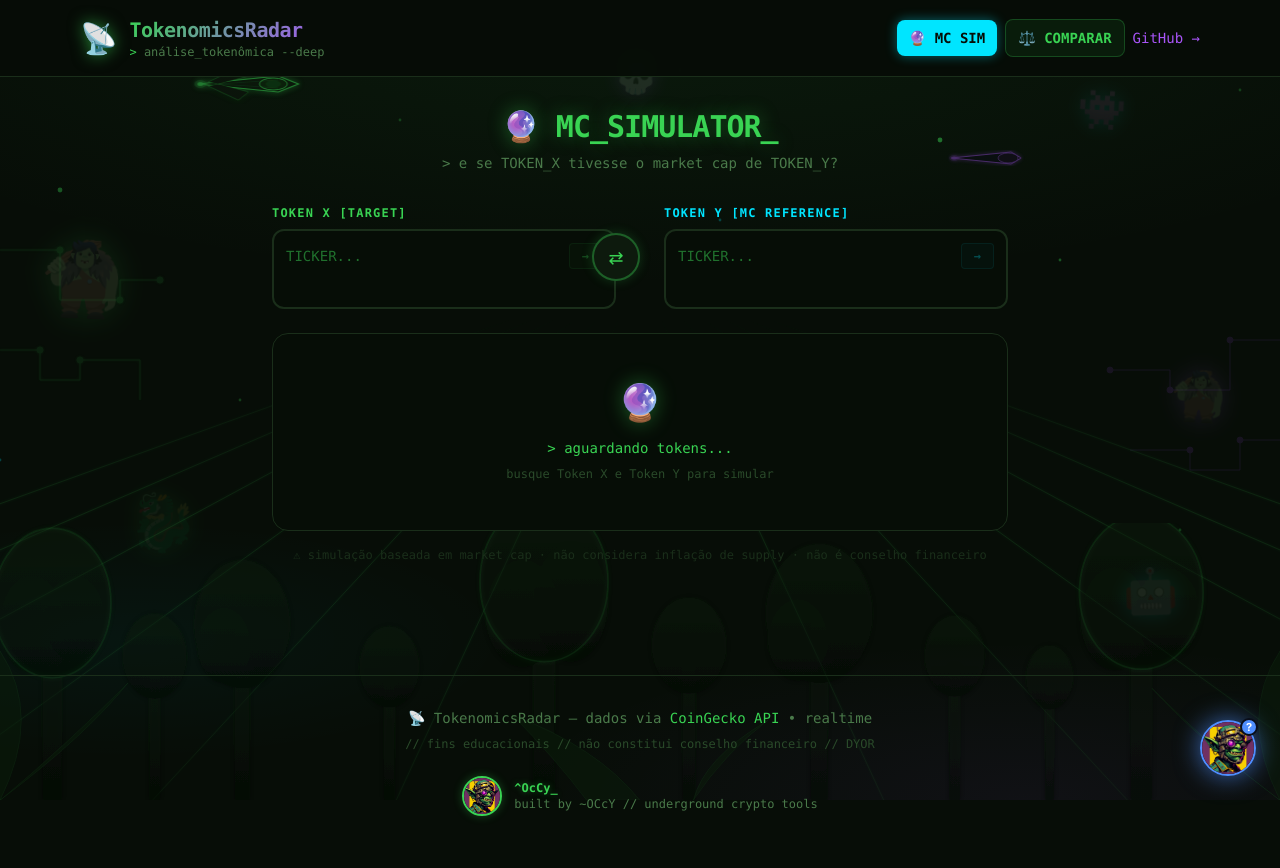
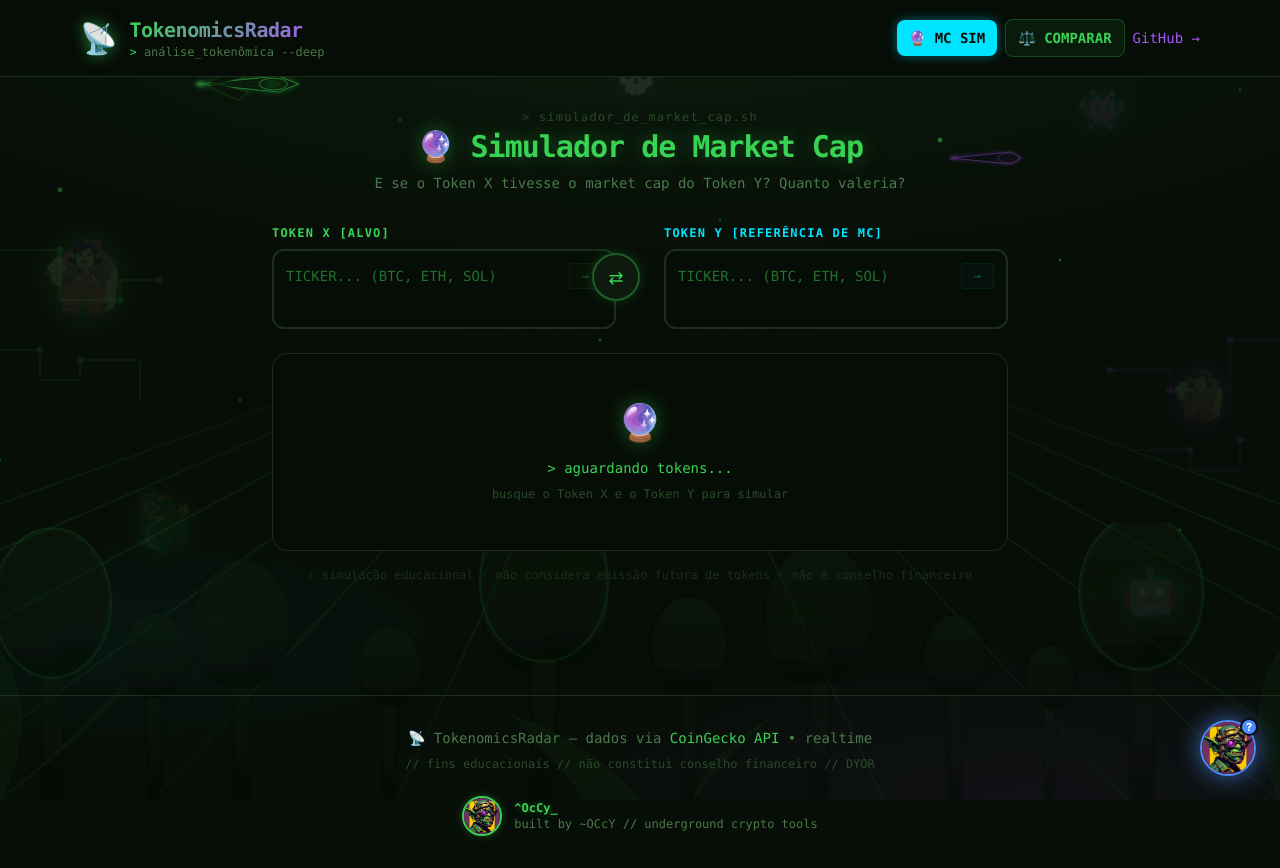
Before and after one commit to occydefi/tokenomicsradar, a React (Vite) app in the folder frontend/: page / in a window 1280 px wide. Both pictures are taken after a click on the button "🔮 MC SIM". Built offline with nearby package versions, Linux system fonts and the light colour scheme.

Commit message:
fix: MC Simulator em português — labels, títulos e botão traduzidos

```diff
--- a/frontend/src/components/MCSimulator.tsx
+++ b/frontend/src/components/MCSimulator.tsx
@@ -95,7 +95,7 @@ function TokenInput({
               value={val}
               onChange={e => setVal(e.target.value.toUpperCase())}
               onKeyDown={e => e.key === 'Enter' && submit()}
-              placeholder="TICKER..."
+              placeholder="TICKER... (BTC, ETH, SOL)"
               className="flex-1 bg-transparent outline-none font-mono text-sm"
               style={{ color: '#39d353', caretColor: '#39d353' }}
               disabled={slot.loading}
@@ -186,14 +186,17 @@ export default function MCSimulator() {
     <div className="max-w-3xl mx-auto px-4 py-8">
       {/* Header */}
       <div className="text-center mb-8">
+        <p className="text-xs font-mono mb-1 tracking-widest" style={{ color: '#2a4a2a' }}>
+          &gt; simulador_de_market_cap.sh
+        </p>
         <h2
           className="text-3xl font-bold font-mono mb-2"
           style={{ color: '#39d353', textShadow: '0 0 20px rgba(57,211,83,0.4)', letterSpacing: '-1px' }}
         >
-          🔮 MC_SIMULATOR_
+          🔮 Simulador de Market Cap
         </h2>
         <p className="font-mono text-sm" style={{ color: '#4a7a4a' }}>
-          {'>'} e se TOKEN_X tivesse o market cap de TOKEN_Y?
+          E se o Token X tivesse o market cap do Token Y? Quanto valeria?
         </p>
       </div>
 
@@ -201,7 +204,7 @@ export default function MCSimulator() {
       <div className="flex items-center gap-12 mb-6">
         <TokenInput
           slot={tokenX}
-          label="TOKEN X  [TARGET]"
+          label="TOKEN X  [ALVO]"
           labelColor="#39d353"
           onSearch={q => fetchToken(q, setTokenX)}
           onSwap={swap}
@@ -209,7 +212,7 @@ export default function MCSimulator() {
         />
         <TokenInput
           slot={tokenY}
-          label="TOKEN Y  [MC REFERENCE]"
+          label="TOKEN Y  [REFERÊNCIA DE MC]"
           labelColor="#00e5ff"
           onSearch={q => fetchToken(q, setTokenY)}
         />
@@ -233,7 +236,7 @@ export default function MCSimulator() {
                   boxShadow: mode === m ? '0 0 12px rgba(57,211,83,0.4)' : 'none',
                 }}
               >
-                {m === 'current' ? 'CURRENT' : 'ATH'}
+                {m === 'current' ? 'ATUAL' : 'ATH (Máxima)'}
               </button>
             ))}
           </div>
@@ -257,15 +260,16 @@ export default function MCSimulator() {
 
           {/* Title */}
           <p className="text-lg font-mono mb-6 relative z-10">
+            <span style={{ color: '#9ca3af' }}>Preço de </span>
             <strong style={{ color: '#39d353' }}>{x.symbol?.toUpperCase()}</strong>
-            <span style={{ color: '#9ca3af' }}> price with MC of </span>
+            <span style={{ color: '#9ca3af' }}> com o Market Cap de </span>
             <strong style={{ color: '#00e5ff' }}>{y.symbol?.toUpperCase()}</strong>
             {mode === 'ath' && (
               <span
                 className="ml-2 text-xs px-2 py-0.5 rounded font-bold"
                 style={{ backgroundColor: 'rgba(0,229,255,0.1)', color: '#00e5ff', border: '1px solid #00e5ff40' }}
               >
-                ATH
+                na Máxima Histórica
               </span>
             )}
           </p>
@@ -288,18 +292,18 @@ export default function MCSimulator() {
           {/* Stats row */}
           <div className="grid grid-cols-4 gap-4 relative z-10">
             {[
-              { label: 'Current Price', value: formatPrice(currentPriceX), color: '#9ca3af' },
+              { label: 'Preço Atual', value: formatPrice(currentPriceX), color: '#9ca3af' },
               {
-                label: 'Multiplier',
+                label: 'Multiplicador',
                 value: multiplier.toFixed(2) + 'X',
                 color: isGain ? '#39d353' : '#ff6d00',
               },
               {
-                label: 'Price Increase',
+                label: 'Variação de Preço',
                 value: (isGain ? '+' : '') + pctChange.toFixed(2) + '%',
                 color: isGain ? '#39d353' : '#ff6d00',
               },
-              { label: 'Target Marketcap', value: formatMC(targetMC), color: '#9ca3af' },
+              { label: 'Market Cap Alvo', value: formatMC(targetMC), color: '#9ca3af' },
             ].map(({ label, value, color }) => (
               <div key={label}>
                 <p className="text-lg font-bold font-mono" style={{ color }}>{value}</p>
@@ -318,12 +322,12 @@ export default function MCSimulator() {
               letterSpacing: '3px',
             }}
             onClick={() => {
-              const text = `🔮 Se ${x.name} (${x.symbol?.toUpperCase()}) tivesse o market cap ${mode === 'ath' ? 'ATH' : 'atual'} de ${y.name} (${y.symbol?.toUpperCase()}):\n💰 Preço: ${formatPrice(projectedPrice)}\n📈 ${multiplier.toFixed(2)}X (${pctChange.toFixed(1)}%)\n\nAnalise em tokenomicsradar.vercel.app`;
+              const text = `🔮 Se ${x.name} (${x.symbol?.toUpperCase()}) tivesse o market cap ${mode === 'ath' ? 'na máxima histórica' : 'atual'} de ${y.name} (${y.symbol?.toUpperCase()}):\n💰 Preço seria: ${formatPrice(projectedPrice)}\n📈 ${multiplier.toFixed(2)}X (${pctChange.toFixed(1)}%)\n\n🔗 tokenomicsradar.vercel.app`;
               navigator.clipboard.writeText(text).catch(() => {});
               alert('📋 Copiado para a área de transferência!');
             }}
           >
-            ↗ SHARE
+            ↗ COMPARTILHAR
           </button>
         </div>
       ) : (
@@ -331,12 +335,12 @@ export default function MCSimulator() {
         <div className="rounded-2xl border p-12 text-center" style={{ backgroundColor: '#060d06', borderColor: '#1a2e1a' }}>
           <p className="text-4xl mb-4" style={{ filter: 'drop-shadow(0 0 10px rgba(57,211,83,0.4))' }}>🔮</p>
           <p className="font-mono text-sm" style={{ color: '#39d353' }}>&gt; aguardando tokens...</p>
-          <p className="font-mono text-xs mt-2" style={{ color: '#2a4a2a' }}>busque Token X e Token Y para simular</p>
+          <p className="font-mono text-xs mt-2" style={{ color: '#2a4a2a' }}>busque o Token X e o Token Y para simular</p>
         </div>
       )}
 
       <p className="text-xs font-mono text-center mt-4" style={{ color: '#1a2e1a' }}>
-        ⚠ simulação baseada em market cap · não considera inflação de supply · não é conselho financeiro
+        ⚠ simulação educacional · não considera emissão futura de tokens · não é conselho financeiro
       </p>
     </div>
   );
```
